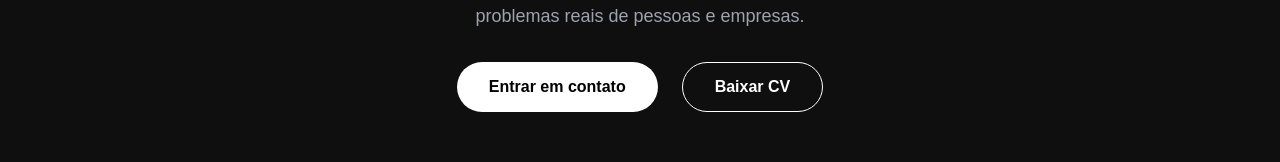
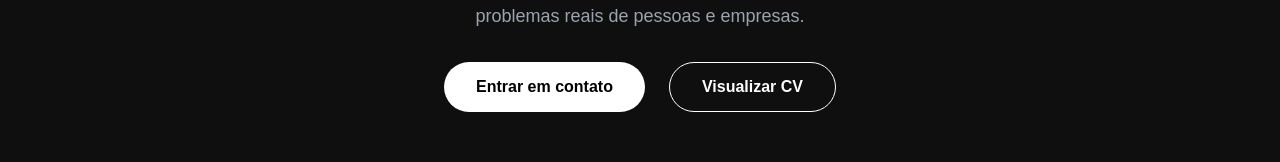
Before and after one commit to Victornck/portfolio-pessoal, a React (Vite) app: page / in a window 1280 px wide. Shown: the part 342-504 px from the top of the page. Built offline with nearby package versions, Linux system fonts and the light colour scheme.

Commit message:
feat: Buttons and CV changes

```diff
--- a/src/Pages/Button.jsx
+++ b/src/Pages/Button.jsx
@@ -2,13 +2,22 @@ function Button() {
   return (
     <div className="flex flex-col items-center justify-center text-center px-6 pt-4 space-y-2">
       <div className="flex gap-6 pt-4">
-        <button className="bg-white text-black px-8 py-3 rounded-full font-semibold hover:opacity-90 transition">
+       <a
+          href="#contact"
+          className="bg-white text-black px-8 py-3 rounded-full font-semibold hover:opacity-90 transition inline-flex items-center justify-center"
+        >
           Entrar em contato
-        </button>
+        </a>
 
-        <button className="border border-white px-8 py-3 rounded-full font-semibold hover:bg-white hover:text-black transition">
-          Baixar CV
-        </button>
+
+        <a
+          className="border border-white px-8 py-3 rounded-full font-semibold hover:bg-white hover:text-black transition"
+          href="/victor-berlinck.pdf"
+          target="_blank"
+          rel="noopener noreferrer"
+        >
+          Visualizar CV
+        </a>
       </div>
     </div>
   );
--- a/src/Pages/Contact.jsx
+++ b/src/Pages/Contact.jsx
@@ -27,7 +27,7 @@ const contacts = [
 
 function Contact() {
   return (
-    <div className="mt-24 text-center max-w-6xl mx-auto px-4">
+    <section id="contact" className="mt-24 text-center max-w-6xl mx-auto px-4">
       <span className="bg-gradient-to-r from-orange-400 to-purple-500 bg-clip-text text-transparent font-bold text-4xl">
         CONTATO
       </span>
@@ -37,7 +37,7 @@ function Contact() {
           <ContactCard key={contact.title} {...contact} />
         ))}
       </div>
-    </div>
+    </section>
   );
 }
 
--- a/src/index.css
+++ b/src/index.css
@@ -64,3 +64,7 @@
     @apply bg-background text-foreground;
   }
 }
+
+html {
+  scroll-behavior: smooth;
+}
```
Also changed, not shown: 1 other file (tests, documents, lock files or other folders).
